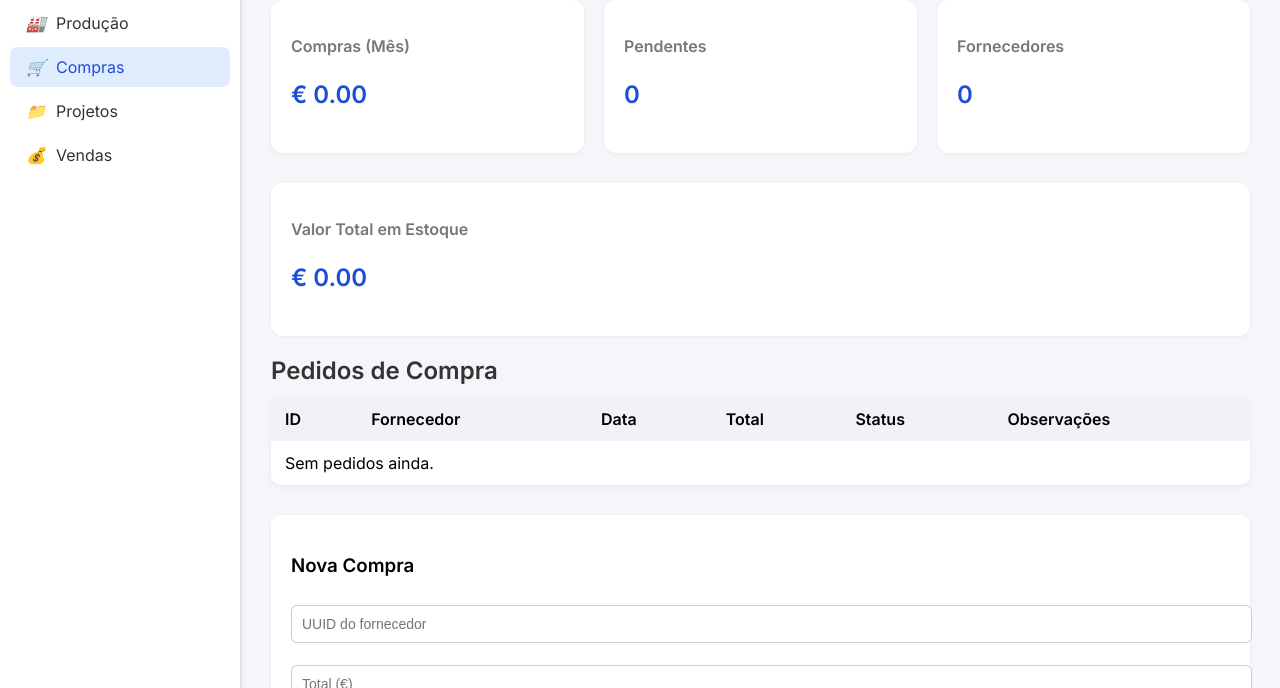
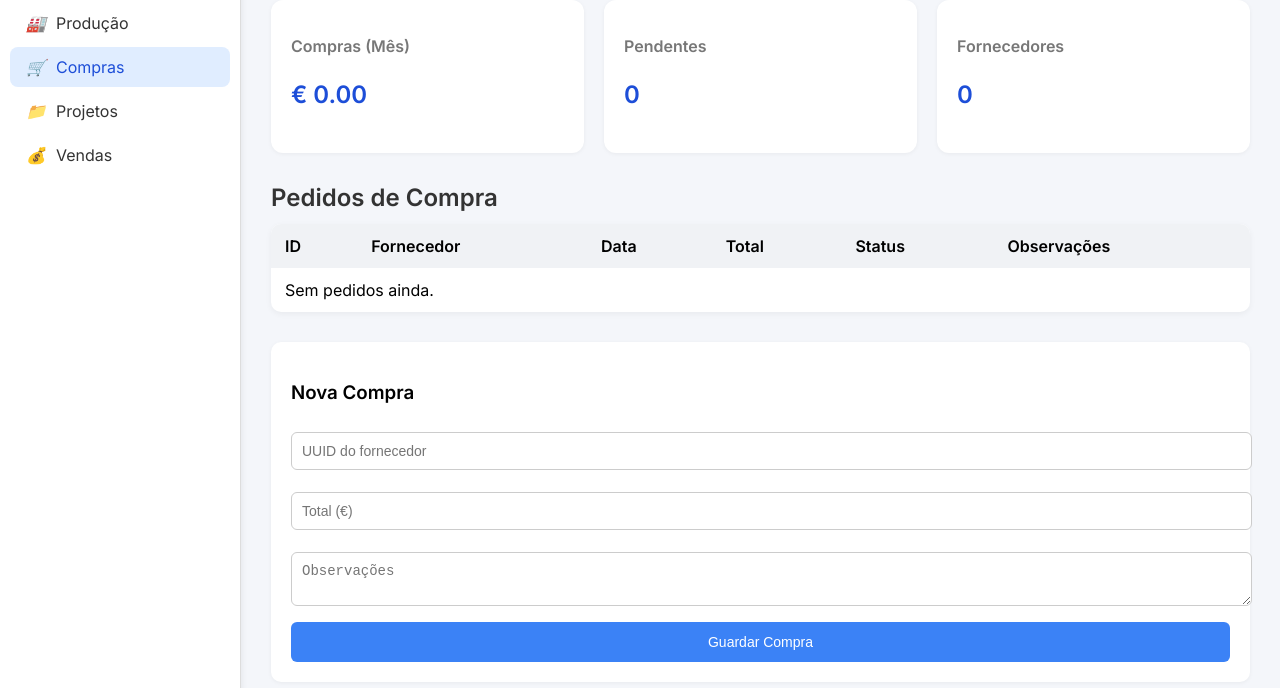
Before and after one commit to joaoliveira12345/Projeto-Final-ERP, a plain HTML site: page modulos/dashboard_compras.html in a window 1280 px wide. Shown: the part 112-800 px from the top of the page. Drawn offline with nearby package versions, Linux system fonts and the light colour scheme.

Commit message:
Update dashboard_compras.html

```diff
--- a/modulos/dashboard_compras.html
+++ b/modulos/dashboard_compras.html
@@ -188,10 +188,6 @@
         <p id="fornecedores">0</p>
       </div>
     </div>
-    <div class="card">
-  <h3>Valor Total em Estoque</h3>
-  <p id="valorTotal">€ 0.00</p>
-</div>
 
 
     <h2>Pedidos de Compra</h2>
```
